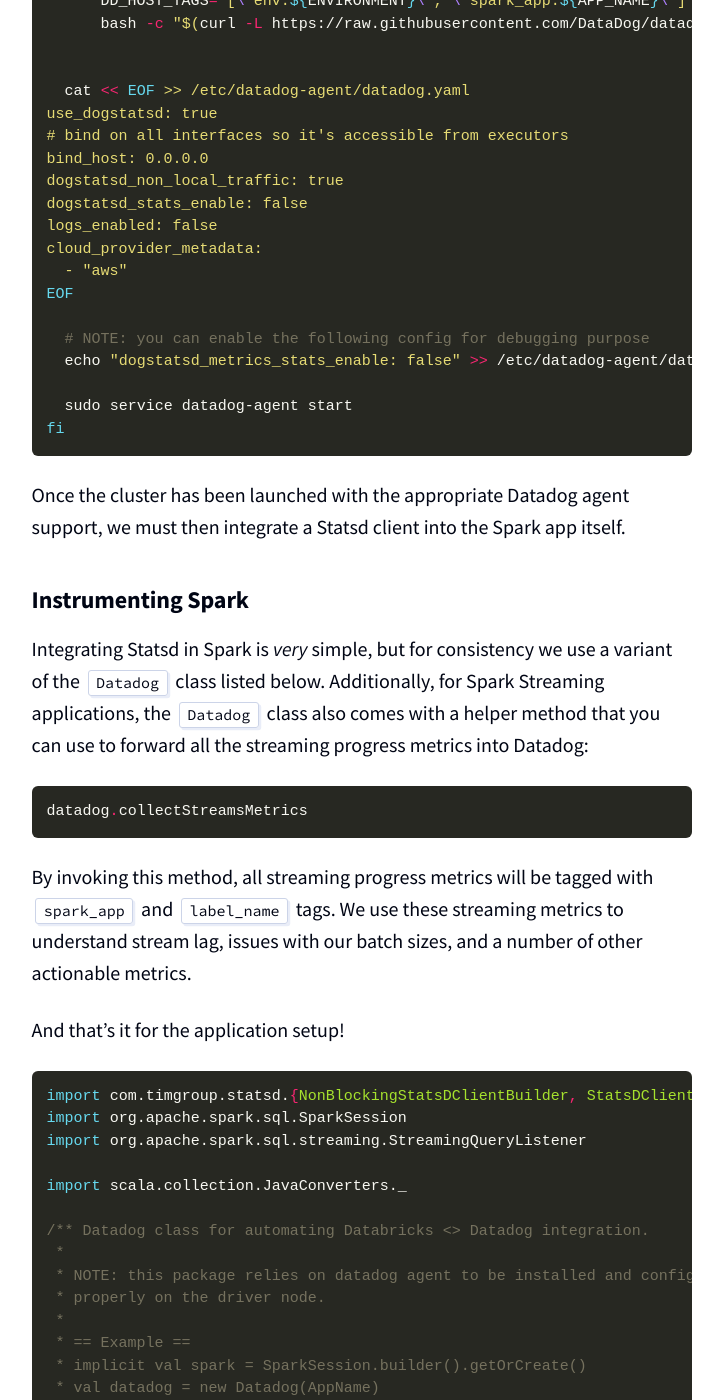
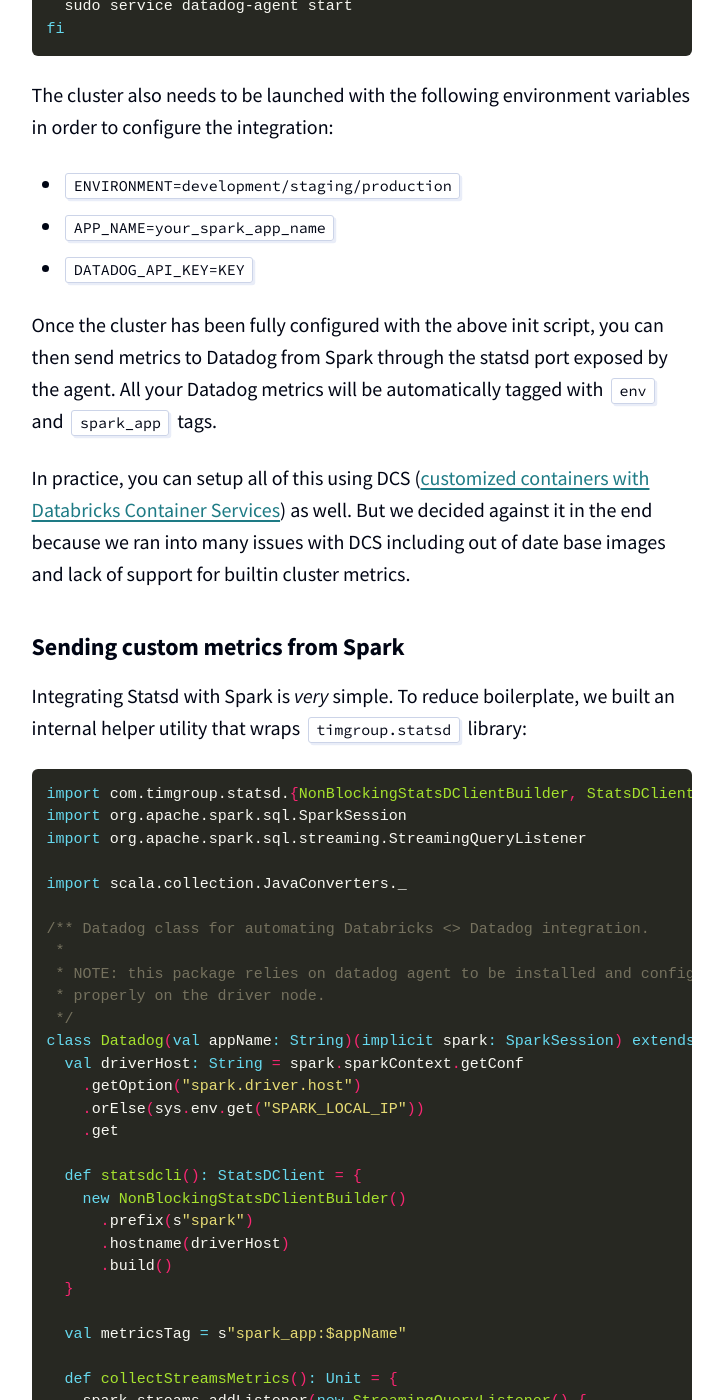
Before and after one commit to scribd/scribd.github.io, a Jekyll site: the page built from _posts/2020-09-15-integrating-databricks-and-datadog.md, in a window 1280 px wide and 1400 px high, scrolled down 1856 px. Shown: the whole window, without its empty margins (342-1065 px from the left). Built offline with Jekyll 4.4.1, drawn with Linux system fonts in a browser that asks for light colours; some of the changed text lies outside the part shown.

Commit message:
splitting custom metrics and streaming metrics into two sections

````diff
--- a/_posts/2020-09-15-integrating-databricks-and-datadog.md
+++ b/_posts/2020-09-15-integrating-databricks-and-datadog.md
@@ -25,21 +25,8 @@
 
 ## Configuring the Databricks cluster
 
-When creating the cluster in Databricks, we use the following init script-based
-configuration to set up the Datadog agent. It also likely possible to set this
-up via [customized containers with Databricks Container
-Services](https://docs.databricks.com/clusters/custom-containers.html) but the
-`databricks` runtime images don't get updated as frequently as required for our
-purposes.
-
-* Add cluster init script to setup datadog below
-* Set following environment variables for the cluster:
-  * `ENVIRONMENT=development/staging/production`
-  * `APP_NAME=your_spark_app_name`
-  * `DATADOG_API_KEY=KEY`
-
-All your Datadog metrics will be automatically tagged with `env` and `spark_app` tags.
-
+When creating a cluster in Databricks, we setup and configure the Datadog
+agent with the following init script on the driver node:
 
 ```bash
 #!/bin/bash
@@ -50,11 +37,12 @@
 #   * ENVIRONMENT
 #   * APP_NAME
 
-echo "Setting up metrics for spark applicatin: ${APP_NAME}"
 echo "Running on the driver? $DB_IS_DRIVER"
-echo "Driver ip: $DB_DRIVER_IP"
 
 if [[ $DB_IS_DRIVER = "TRUE" ]]; then
+  echo "Setting up metrics for spark applicatin: ${APP_NAME}"
+  echo "Driver ip: $DB_DRIVER_IP"
+
   cat << EOF >> /home/ubuntu/databricks/spark/conf/metrics.properties
 *.sink.statsd.host=${DB_DRIVER_IP}
 EOF
@@ -64,7 +52,6 @@
       DD_API_KEY=${DATADOG_API_KEY} \
       DD_HOST_TAGS="[\"env:${ENVIRONMENT}\", \"spark_app:${APP_NAME}\"]" \
       bash -c "$(curl -L https://raw.githubusercontent.com/DataDog/datadog-agent/7.22.0/cmd/agent/install_script.sh)"
-
 
   cat << EOF >> /etc/datadog-agent/datadog.yaml
 use_dogstatsd: true
@@ -84,25 +71,31 @@
 fi
 ```
 
-Once the cluster has been launched with the appropriate Datadog agent support,
-we must then integrate a Statsd client into the Spark app itself.
+The cluster also needs to be launched with the following environment variables
+in order to configure the integration:
 
-### Instrumenting Spark
+  * `ENVIRONMENT=development/staging/production`
+  * `APP_NAME=your_spark_app_name`
+  * `DATADOG_API_KEY=KEY`
 
-Integrating Statsd in Spark is _very_ simple, but for consistency we use a
-variant of the `Datadog` class listed below. Additionally, for Spark Streaming applications,
-the `Datadog` class also comes with a helper method that you can use to forward
-all the streaming progress metrics into Datadog:
 
-```scala
-datadog.collectStreamsMetrics
-```
+Once the cluster has been fully configured with the above init script, you can
+then send metrics to Datadog from Spark through the statsd port exposed by the
+agent. All your Datadog metrics will be automatically tagged with `env` and
+`spark_app` tags.
 
-By invoking this method, all streaming progress metrics will be tagged with `spark_app` and `label_name`
-tags. We use these streaming metrics to understand stream lag, issues with our
-batch sizes, and a number of other actionable metrics.
+In practice, you can setup all of this using DCS ([customized containers with
+        Databricks
+Container Services](https://docs.databricks.com/clusters/custom-containers.html)) as well.
+But we decided against it in the end because we ran into many issues with DCS
+including out of date base images and lack of support for builtin cluster
+metrics.
 
-And that’s it for the application setup!
+
+### Sending custom metrics from Spark
+
+Integrating Statsd with Spark is _very_ simple. To reduce boilerplate, we built
+an internal helper utility that wraps `timgroup.statsd` library:
 
 
 ```scala
@@ -116,17 +109,6 @@
  *
  * NOTE: this package relies on datadog agent to be installed and configured
  * properly on the driver node.
- *
- * == Example ==
- * implicit val spark = SparkSession.builder().getOrCreate()
- * val datadog = new Datadog(AppName)
- * // automatically forward spark streaming metrics to datadog
- * datadog.collectStreamsMetrics
- *
- * // you can use `datadog.statsdcli()` to create statsd clients from both driver
- * // and executors to emit custom emtrics
- * val statsd = datadog.statsdcli()
- * statsd.count(s"${AppName}.foo_counter", 100)
  */
 class Datadog(val appName: String)(implicit spark: SparkSession) extends Serializable {
   val driverHost: String = spark.sparkContext.getConf
@@ -165,9 +147,49 @@
 }
 ```
 
-**Note:** : There is a known issue for Spark applications that exits
-immediately after an metric has been emitted. We still have some work to do in
-order to properly flush metrics before the application exits.
+To initializing the helper class takes two lines of code:
+
+```scala
+implicit val spark = SparkSession.builder().getOrCreate()
+val datadog = new Datadog(AppName)
+```
+
+Then you can use `datadog.statsdcli()` to create statsd clients from within
+both **driver** and **executors** to emit custom emtrics:
+
+
+```scala
+val statsd = datadog.statsdcli()
+statsd.count(s"${AppName}.foo_counter", 100)
+```
+
+**Note:** : Datadog agent flushes metrics on a [preset
+interval](https://docs.datadoghq.com/developers/dogstatsd/data_aggregation/#how-is-aggregation-performed-with-the-dogstatsd-server)
+that can be configured from the init script. By default, it's 10 seconds. This
+means if your Spark application, running in a job cluster, exits immediately
+after a metric has been sent to Datadog agent, the agent won't have enough time
+to forward that metric to Datadog before the Databricks cluster shuts down. To
+address this issue, you need to put a manual sleep at the end of the Spark
+application so Datadog agent has enough time to flush the newly ingested
+metrics.
+
+
+### Instrumenting Spark streaming app
+
+User of the Datadog helper class can also push all Spark streaming progress
+metrics to Datadog with one line of code:
+
+```scala
+datadog.collectStreamsMetrics
+```
+
+This method sets up a streaming query listener to collect streaming progress
+metrics and send them to the Datadog agent. All streaming progress metrics will
+be tagged with `spark_app` and `query_name` tags. We use these streaming
+metrics to monitor streaming lag, issues with our batch sizes, and a number
+of other actionable metrics.
+
+And that’s it for the application setup!
 
 ---
 
````
